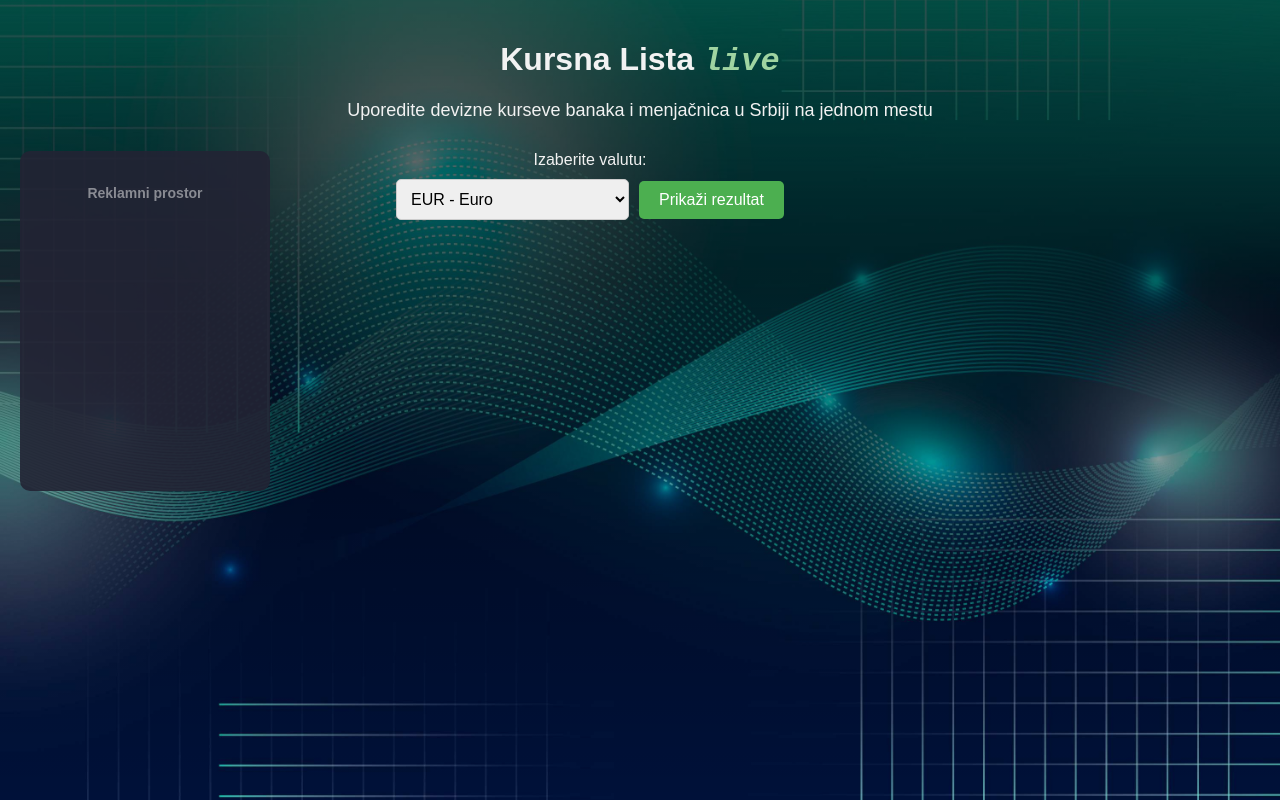
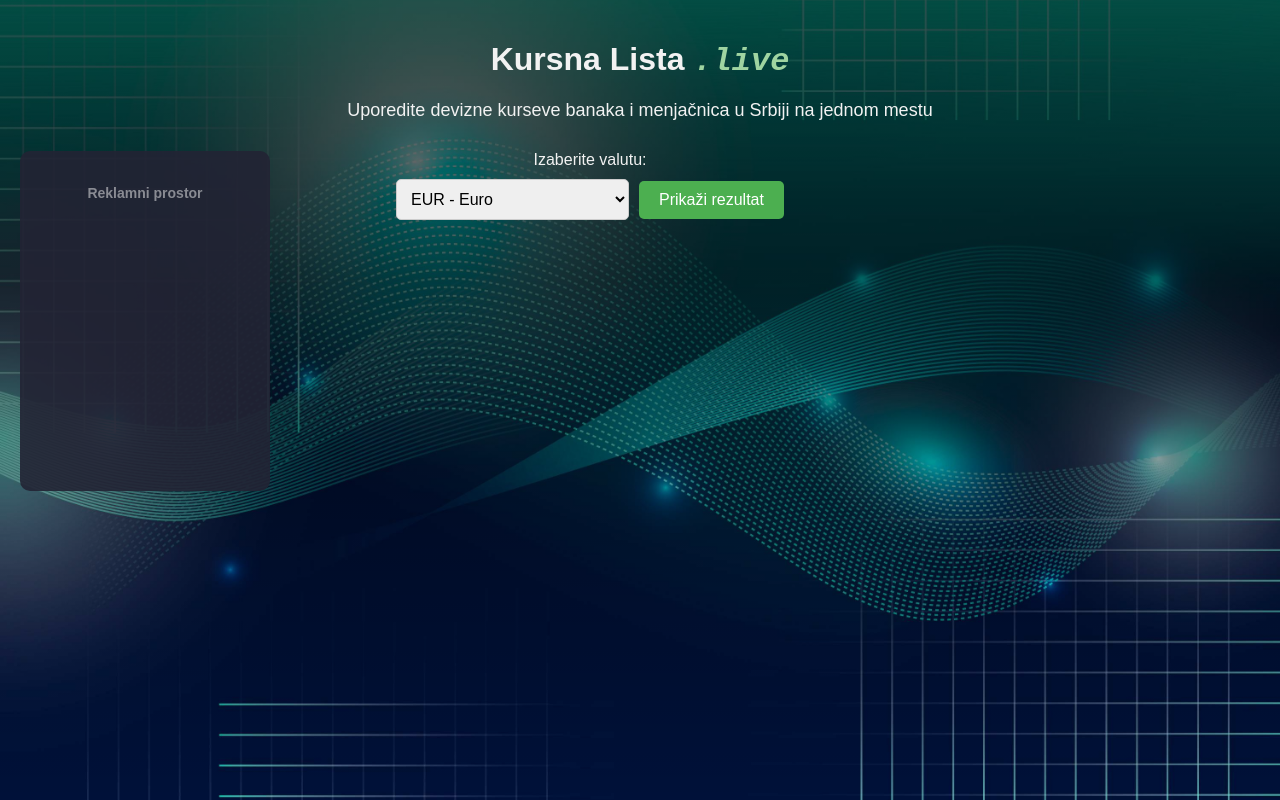
Before and after one commit to deboker/kursna-lista, a React (Vite) app: page / in a window 1280 px wide. Built offline with nearby package versions, Linux system fonts and the light colour scheme; no server answers.

Commit message:
string change:dot before live

```diff
--- a/src/App.jsx
+++ b/src/App.jsx
@@ -164,7 +164,9 @@ function App() {
         ></div>
         <div className="background-gradient"></div>
       </div>
-      <h1>Kursna Lista <span className="live-text">live</span></h1>
+      <h1>
+        Kursna Lista <span className="live-text">.live</span>
+      </h1>
       <h2>
         Uporedite devizne kurseve banaka i menjačnica u Srbiji na jednom mestu
       </h2>
@@ -190,7 +192,8 @@ function App() {
                 <>
                   {exchangeRates[0].date && (
                     <p className="exchange-date">
-                      Datum: {exchangeRates[0].date.split('-').reverse().join('.')}
+                      Datum:{" "}
+                      {exchangeRates[0].date.split("-").reverse().join(".")}
                     </p>
                   )}
 
```
